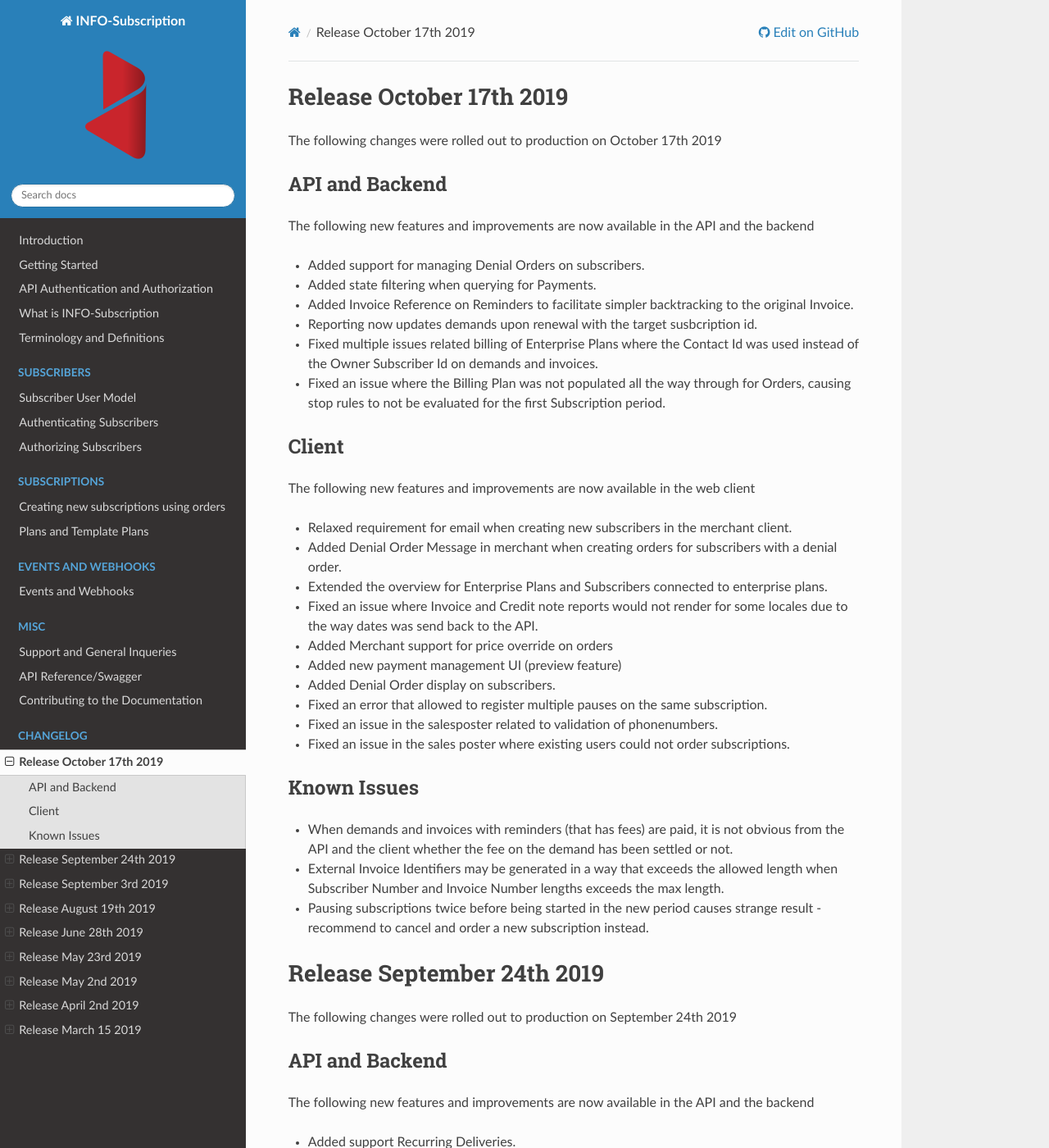
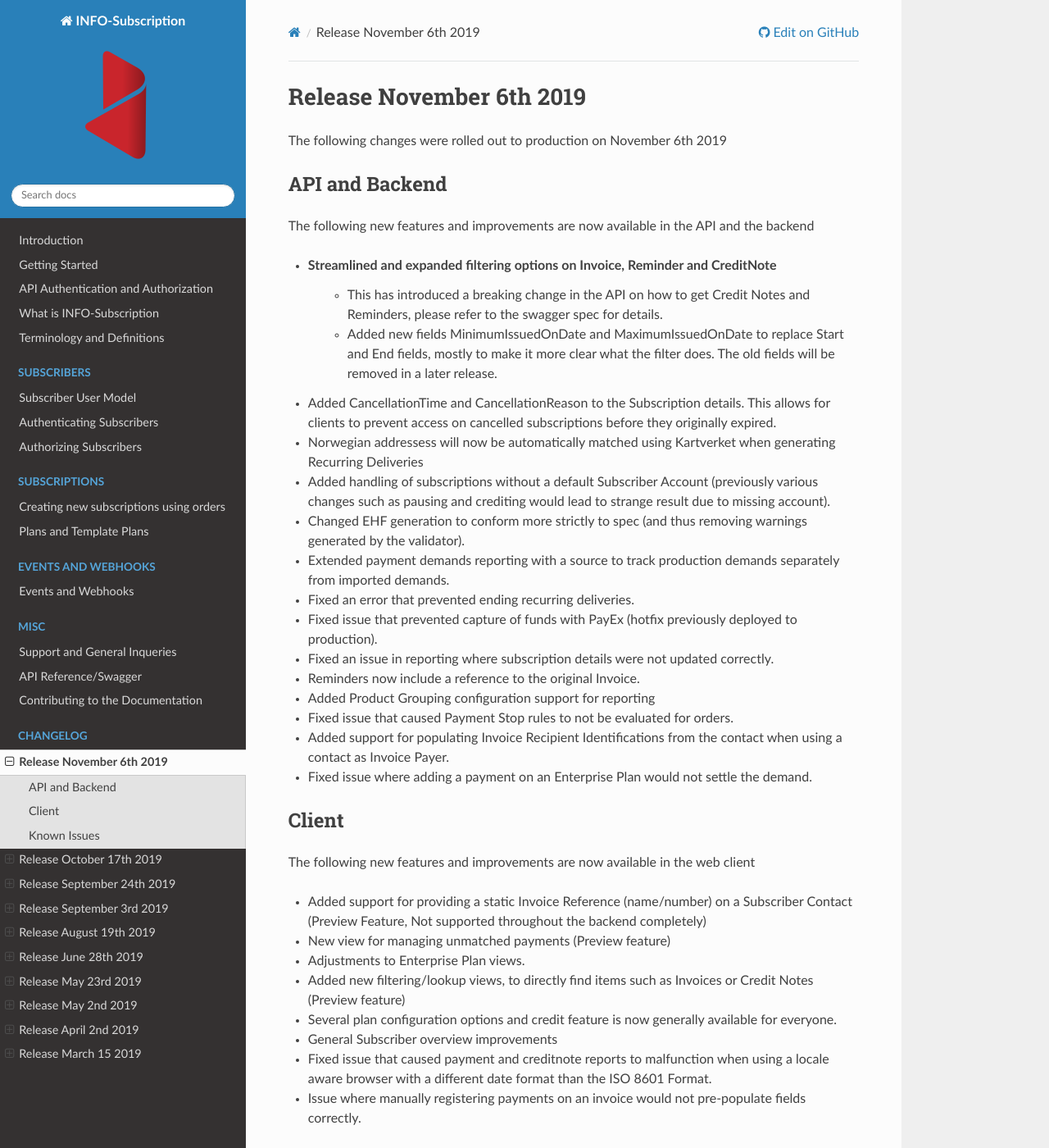
Before and after one commit to infosoftas/info-subscription-doc, a Sphinx documentation site: the page built from source/changelog/changelog.rst, in a window 1280 px wide and 1400 px high. Shown: the whole window at 82% size. Built offline with Sphinx 7.4.7 and the Read the Docs theme 2.0.0, drawn with Linux system fonts in a browser that asks for light colours; formulas are drawn with MathJax 3; some of the changed text lies outside the part shown.

Commit message:
Added r65 changelog (#11)
* Added r65 changelog
* Updated authorization section to inform about cancellation handling

```diff
--- a/source/changelog/changelog.rst
+++ b/source/changelog/changelog.rst
@@ -1,3 +1,4 @@
+.. include:: r65.inc
 .. include:: r64.inc
 .. include:: r63.inc
 .. include:: r62.inc
--- /dev/null
+++ b/source/changelog/r65.inc
@@ -0,0 +1,47 @@
+.. _changelog-r65:
+
+**************************
+Release November 6th 2019
+**************************
+The following changes were rolled out to production on November 6th 2019
+
+API and Backend
+===============
+The following new features and improvements are now available in the API and the backend
+
+* Streamlined and expanded filtering options on Invoice, Reminder and CreditNote
+    * This has introduced a breaking change in the API on how to get Credit Notes and Reminders, please refer to the swagger spec for details.
+    * Added new fields MinimumIssuedOnDate and MaximumIssuedOnDate to replace Start and End fields, mostly to make it more clear what the filter does. The old fields will be removed in a later release.
+* Added CancellationTime and CancellationReason to the Subscription details. This allows for clients to prevent access on cancelled subscriptions before they originally expired.
+* Norwegian addressess will now be automatically matched using Kartverket when generating Recurring Deliveries
+* Added handling of subscriptions without a default Subscriber Account (previously various changes such as pausing and crediting would lead to strange result due to missing account).
+* Changed EHF generation to conform more strictly to spec (and thus removing warnings generated by the validator).
+* Extended payment demands reporting with a source to track production demands separately from imported demands.
+* Fixed an error that prevented ending recurring deliveries.
+* Fixed issue that prevented capture of funds with PayEx (hotfix previously deployed to production).
+* Fixed an issue in reporting where subscription details were not updated correctly.
+* Reminders now include a reference to the original Invoice.
+* Added Product Grouping configuration support for reporting
+* Fixed issue that caused Payment Stop rules to not be evaluated for orders.
+* Added support for populating Invoice Recipient Identifications from the contact when using a contact as Invoice Payer.
+* Fixed issue where adding a payment on an Enterprise Plan would not settle the demand.
+
+
+Client
+======
+The following new features and improvements are now available in the web client
+
+* Added support for providing a static Invoice Reference (name/number) on a Subscriber Contact (Preview Feature, Not supported throughout the backend completely)
+* New view for managing unmatched payments (Preview feature)
+* Adjustments to Enterprise Plan views.
+* Added new filtering/lookup views, to directly find items such as Invoices or Credit Notes (Preview feature)
+* Several plan configuration options and credit feature is now generally available for everyone.
+* General Subscriber overview improvements
+* Fixed issue that caused payment and creditnote reports to malfunction when using a locale aware browser with a different date format than the ISO 8601 Format.
+* Issue where manually registering payments on an invoice would not pre-populate fields correctly.
+
+Known Issues
+============
+
+* When demands and invoices with reminders (that has fees) are paid, it is not obvious from the API and the client whether the fee on the demand has been settled or not.
+* External Invoice Identifiers may be generated in a way that exceeds the allowed length when Subscriber Number and Invoice Number lengths exceeds the max length.
```
Also changed, not shown: source/subscribers/users/authorization.rst (+7 -0 lines).
